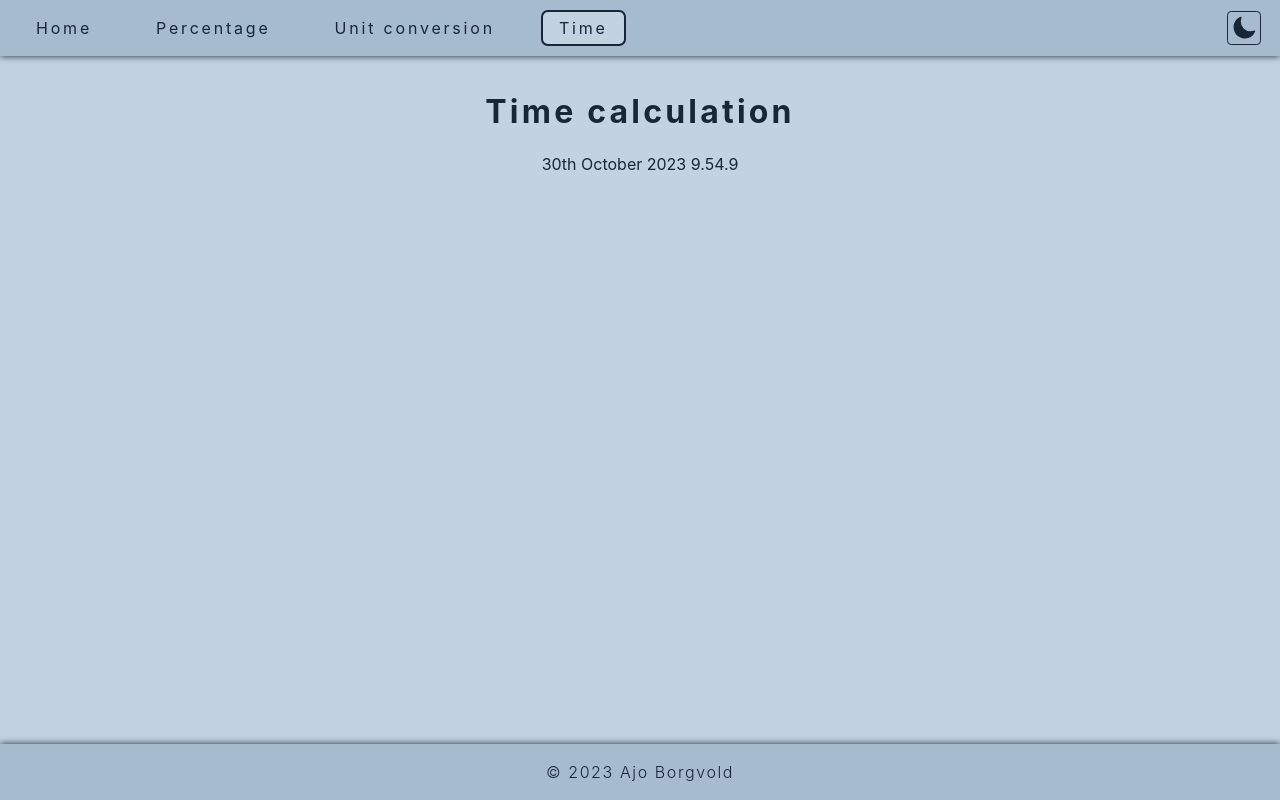
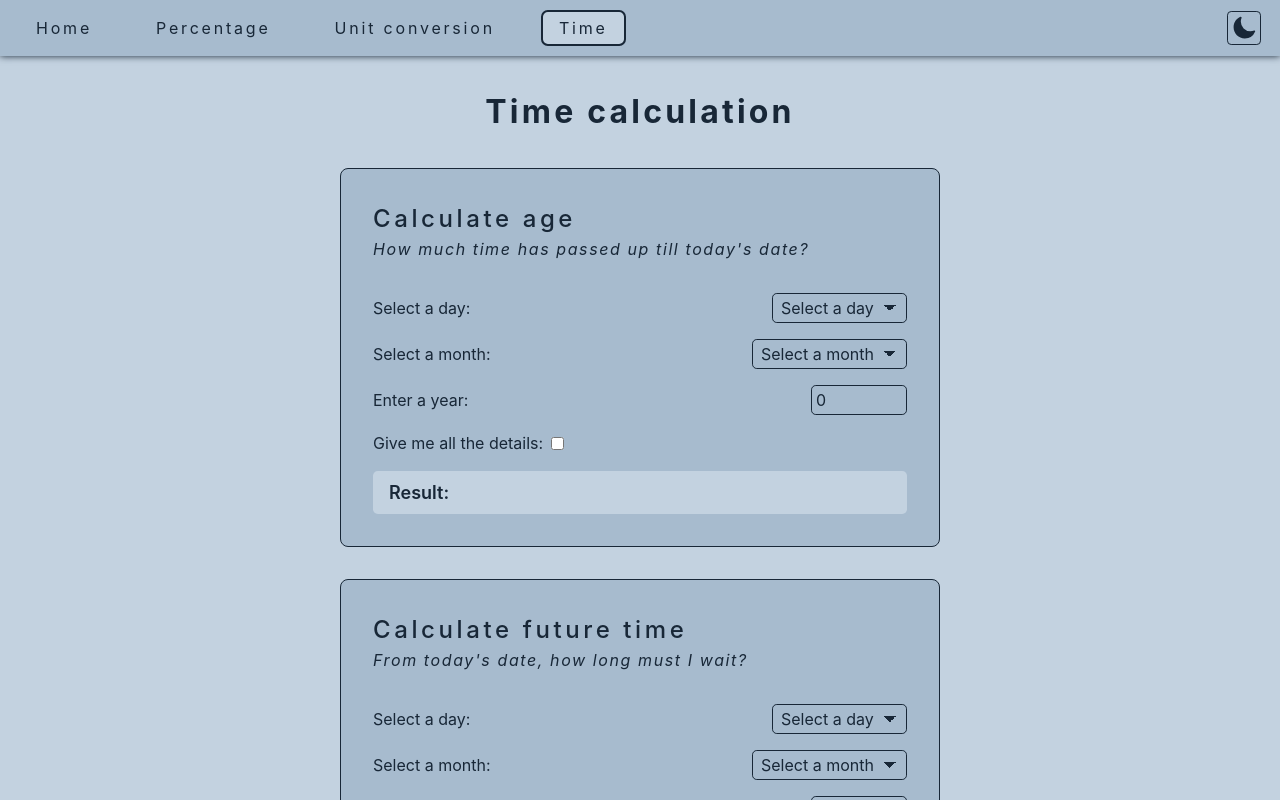
Before and after one commit to ajoborgvold/calculator, a React (Vite) app: page /time in a window 1280 px wide. Shown: the top 800 px of the page. Built offline with nearby package versions, Linux system fonts and the light colour scheme.

Commit message:
Working on time calculation

```diff
--- a/src/App.css
+++ b/src/App.css
@@ -55,6 +55,11 @@
 .p--large {
   font-size: 1.125rem;
   font-weight: 600;
+}
+
+.p--italic {
+  font-style: italic;
+  letter-spacing: .1em;
 }
 
 
--- a/src/components/library/Select.jsx
+++ b/src/components/library/Select.jsx
@@ -2,7 +2,9 @@
 
 const Select = ({ data, id, handleChange, defaultText, value, label, className }) => {
     const optionElements = data.map(item => {
-        if (item.name) {
+        if (typeof item === "number") {
+            return <option key={item} value={item}>{item}</option>
+        } else if (item.name) {
             const optionText = capitalizeFirstLetter(item.name)
             return (
                 <option key={item.name} value={item.name}>{optionText}</option>
--- /dev/null
+++ b/src/components/library/TimeCalculator.jsx
@@ -0,0 +1,205 @@
+import { useEffect, useState } from "react"
+import Select from "./Select"
+import Input from "./Input"
+import { daysArray, monthsArray } from "../../data/timeData"
+import { capitalizeFirstLetter, handleChange } from "../../utils/utilities"
+
+const TimeCalculator = ({ name, heading, description }) => {
+    // const [currentDate, setCurrentDate] = useState(new Date())
+    const [timeCalculationData, setTimeCalculationData] = useState({
+        day: '',
+        month: '',
+        year: '',
+    })
+    // console.log(timeCalculationData)
+
+    const [result, setResult] = useState(null)
+    const [isDetailsSelected, setIsDetailsSelected] = useState(false)
+
+    useEffect(() => {
+        const monthIndex = monthsArray.indexOf(timeCalculationData.month)
+
+        timeCalculationData.day && timeCalculationData.month && timeCalculationData.year
+            && calculateAge(name, timeCalculationData.day, monthIndex, timeCalculationData.year)
+    }, [timeCalculationData])
+
+    function calculateAge(name, day, month, year) {
+        const currentDate = new Date()
+        if (name === "time passed") {
+            const selectedDate = new Date(year, month, day);
+            const timeDiffInMs = currentDate - selectedDate;
+
+            const yearsPassed = Math.floor(timeDiffInMs / (1000 * 60 * 60 * 24 * 365));
+            selectedDate.setFullYear(selectedDate.getFullYear() + yearsPassed);
+            const monthDiff = currentDate.getMonth() - selectedDate.getMonth();
+            const monthsPassed = monthDiff < 0 ? 12 + monthDiff : monthDiff;
+            selectedDate.setMonth(selectedDate.getMonth() + monthsPassed);
+            let dayDiff = currentDate.getDate() - selectedDate.getDate();
+
+            if (dayDiff < 0) {
+                const lastDayOfPrevMonth = new Date(
+                    currentDate.getFullYear(),
+                    currentDate.getMonth(),
+                    0
+                ).getDate();
+                dayDiff += lastDayOfPrevMonth;
+            }
+
+            setResult({
+                years: yearsPassed,
+                months: monthsPassed,
+                days: dayDiff,
+            });
+        } else {
+            const selectedDate = new Date(year, month, day);
+            const timeDiffInMs = selectedDate - currentDate;
+
+            const yearsToCome = Math.floor(timeDiffInMs / (1000 * 60 * 60 * 24 * 365));
+            selectedDate.setFullYear(selectedDate.getFullYear() + yearsToCome);
+            const monthDiff = currentDate.getMonth() - selectedDate.getMonth();
+
+            let monthsToCome = monthDiff;
+
+            if (monthsToCome < 0) {
+              monthsToCome += 12;
+            }
+
+            if (selectedDate.getDate() < currentDate.getDate()) {
+              monthsToCome--;
+
+              if (monthsToCome < 0) {
+                monthsToCome += 12;
+              }
+            }
+
+            currentDate.setMonth(currentDate.getMonth() + monthsToCome);
+
+            // Calculate days difference manually
+            const dayDiffInMs = selectedDate - currentDate;
+            const daysDiff = Math.floor(dayDiffInMs / (1000 * 60 * 60 * 24)) + 1;
+
+            // let monthsToCome = 0;
+
+            // if (monthDiff < 0) {
+            //     monthsToCome = 12 - Math.abs(monthDiff);
+            // } else if (monthDiff > 0) {
+            //     monthsToCome = monthDiff;
+            // } else {
+            //     if (currentDate.getDate() > selectedDate.getDate()) {
+            //         monthsToCome = 11;
+            //     }
+            // }
+
+            // currentDate.setMonth(currentDate.getMonth() + monthsToCome);
+
+            // // Calculate days difference manually
+            // const dayDiffInMs = selectedDate - currentDate;
+            // const daysDiff = Math.floor(dayDiffInMs / (1000 * 60 * 60 * 24)) + 1;
+
+            setResult({
+                years: yearsToCome,
+                months: monthsToCome,
+                days: daysDiff,
+            });
+        }
+
+
+        // else {
+        //     const selectedDate = new Date(year, month, day);
+        //     const timeDiffInMs = selectedDate - currentDate;
+
+        //     const yearsToCome = Math.floor(timeDiffInMs / (1000 * 60 * 60 * 24 * 365));
+        //     currentDate.setFullYear(currentDate.getFullYear() + yearsToCome);
+
+        //     const monthDiff = selectedDate.getMonth() - currentDate.getMonth();
+
+        //     let monthsToCome
+
+        //     if (monthDiff < 0) {
+        //         monthsToCome = 12 - Math.abs(monthDiff) - 1
+        //     } else if (monthDiff > 0) {
+        //         monthsToCome = monthDiff - 1
+        //     } else if (selectedDate.getDate() < currentDate.getDate()) {
+        //         monthsToCome = 11
+        //     } else {
+        //         monthsToCome = 0
+        //     }
+
+        //     currentDate.setMonth(currentDate.getMonth() + monthsToCome);
+
+        //     // Calculate days difference manually
+        //     const dayDiffInMs = selectedDate - currentDate;
+        //     const daysDiff = Math.floor(dayDiffInMs / (1000 * 60 * 60 * 24)) + 1
+
+        //     setResult({
+        //         years: yearsToCome,
+        //         months: monthsToCome,
+        //         days: daysDiff,
+        //     });
+        // }
+    }
+
+
+    const resultToDisplay = result && isDetailsSelected ? `${result.years} years, ${result.months} months, ${result.days} days`
+        : result ? `${result.years} years` : ""
+
+    return (
+        <div className="calculator-item-wrapper">
+            <div>
+                <h2 className="sub-heading">{capitalizeFirstLetter(heading)}</h2>
+                <p className="p--italic">{capitalizeFirstLetter(description)}</p>
+            </div>
+            <form className="form">
+                <div className="inner-wrapper space-between">
+                    <p>Select a day:</p>
+                    <Select
+                        data={daysArray}
+                        name="days"
+                        id="days"
+                        value={timeCalculationData.day}
+                        handleChange={e => handleChange(e, "day", setTimeCalculationData)}
+                        defaultText="Select a day"
+                        label="Select a day"
+                    />
+                </div>
+                <div className="inner-wrapper space-between">
+                    <p>Select a month:</p>
+                    <Select
+                        data={monthsArray}
+                        name="months"
+                        id="months"
+                        value={timeCalculationData.month}
+                        handleChange={e => handleChange(e, "month", setTimeCalculationData)}
+                        defaultText="Select a month"
+                        label="Select a month"
+                    />
+                </div>
+                <div className="inner-wrapper space-between">
+                    <p>Enter a year:</p>
+                    <Input
+                        name="year"
+                        id="year"
+                        value={timeCalculationData.year}
+                        handleChange={e => handleChange(e, "year", setTimeCalculationData)}
+                    />
+                </div>
+                <div className="inner-wrapper">
+                    <p>Give me all the details:</p>
+                    <label htmlFor={`${name}-checkbox`} className="label">Check this checkbox for a full calculation of years, months and days</label>
+                    <input
+                        type="checkbox"
+                        id={`${name}-checkbox`}
+                        value={isDetailsSelected}
+                        onChange={() => setIsDetailsSelected(!isDetailsSelected)}
+                    />
+                </div>
+                <div className="inner-wrapper space-between result-wrapper">
+                    <p className="p--large">Result:</p>
+                    {result && <p className="p--large">{resultToDisplay}</p>}
+                </div>
+            </form>
+        </div>
+    )
+}
+
+export default TimeCalculator
--- a/src/components/routes/Percentage.jsx
+++ b/src/components/routes/Percentage.jsx
@@ -1,9 +1,7 @@
 import PercentageCalculator from "../library/PercentageCalculator"
-
 import { pctData } from "../../data/pctData"
 
 const Percentage = () => {
-
     const pctCalculatorEl = pctData.map(calculator => {
         return (
             <PercentageCalculator
--- a/src/components/routes/Time.jsx
+++ b/src/components/routes/Time.jsx
@@ -1,65 +1,64 @@
 import { useEffect, useState } from "react"
+import { daysArray, monthsArray, timeData } from "../../data/timeData"
+import TimeCalculator from "../library/TimeCalculator"
 
 const Time = () => {
-    const [currentDate, setCurrentDate] = useState(new Date())
 
-    useEffect(() => {
-        const intervalId = setInterval(updateDateTime, 1000)
-        return () => clearInterval(intervalId)
-    }, [])
+    // useEffect(() => {
+    //     const intervalId = setInterval(updateDateTime, 1000)
+    //     return () => clearInterval(intervalId)
+    // }, [])
 
-    function updateDateTime() {
-        setCurrentDate(new Date())
-    }
+    // function updateDateTime() {
+    //     setCurrentDate(new Date())
+    // }
 
-    const monthsArray = ["January", "February", "March", "April", "May", "June", "July", "August", "September", "October", "November", "December"]
-
-    const day = currentDate.getDate()
-    const monthIndex = currentDate.getMonth()
-    const year = currentDate.getFullYear()
-    const hours = currentDate.getHours()
-    const minutes = currentDate.getMinutes()
-    const seconds = currentDate.getSeconds()
+    // const day = currentDate.getDate()
+    // const monthIndex = currentDate.getMonth()
+    // const year = currentDate.getFullYear()
+    // const hours = currentDate.getHours()
+    // const minutes = currentDate.getMinutes()
+    // const seconds = currentDate.getSeconds()
 
 
-    function getFormattedDay() {
-        if (day === 1 || day === 21 || day === 31) {
-            return `${day}st`
-        } else if (day === 2 || day === 22) {
-            return `${day}nd`
-        } else if (day === 3 || day === 23) {
-            return `${day}rd`
-        } else {
-            return `${day}th`
-        }
-    }
+    // function getFormattedDay() {
+    //     if (day === 1 || day === 21 || day === 31) {
+    //         return `${day}st`
+    //     } else if (day === 2 || day === 22) {
+    //         return `${day}nd`
+    //     } else if (day === 3 || day === 23) {
+    //         return `${day}rd`
+    //     } else {
+    //         return `${day}th`
+    //     }
+    // }
 
-    const formattedDay = getFormattedDay()
-    const month = monthsArray[monthIndex]
+    // const formattedDay = getFormattedDay()
+    // const month = monthsArray[monthIndex]
 
-    const formattedFullDate = `${formattedDay} ${month} ${year}`
-    const currentTime = `${hours}.${minutes}.${seconds}`
+    // const formattedFullDate = `${formattedDay} ${month} ${year}`
+    // const currentTime = `${hours}.${minutes}.${seconds}`
 
 
-    function calculateAge() {
-        const birthDate = new Date(1988, 0, 24)
-        let age = currentDate.getFullYear() - birthDate.getFullYear()
+    const timeCalculatorEl = timeData.map(item => {
+        // console.log(item)
+        return (
+            <TimeCalculator
+                key={item.name}
+                name={item.name}
+                heading={item.heading}
+                description={item.description}
+            />
+        )
+    })
 
-        const currentMonth = currentDate.getMonth()
-        const birthMonth = birthDate.getMonth()
-
-        if (currentMonth < birthMonth || (currentMonth === birthMonth && currentDate.getDate() < birthDate.getDate())) {
-            age--
-          }
-
-        return `You're ${age} years old!`
-    }
 
     return (
         <div className="main-container">
             <h1 className="main-heading">Time calculation</h1>
-            <p>{formattedFullDate} {currentTime}</p>
-            {/* <p>{calculateAge()}</p> */}
+            <section className="calculators-section">
+                {timeCalculatorEl}
+            </section>
         </div>
     )
 }
--- /dev/null
+++ b/src/data/timeData.js
@@ -0,0 +1,22 @@
+export const daysArray = []
+
+for (let i = 1; i <= 31; i++) {
+    daysArray.push(i)
+}
+
+
+export const monthsArray = ["january", "february", "march", "april", "may", "june", "july", "august", "september", "october", "november", "december"]
+
+
+export const timeData = [
+    {
+        name: "time passed",
+        heading: "calculate age",
+        description: "how much time has passed up till today's date?"
+    },
+    {
+        name: "future time",
+        heading: "calculate future time",
+        description: "from today's date, how long must I wait?"
+    }
+]
```
